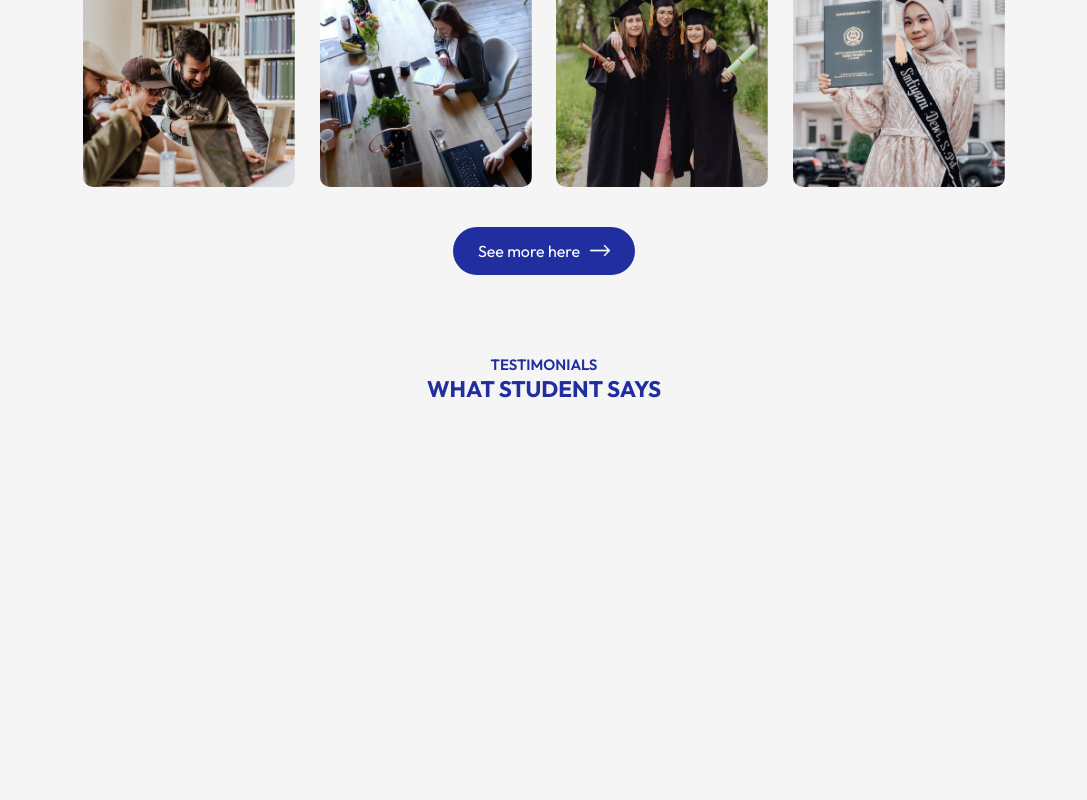
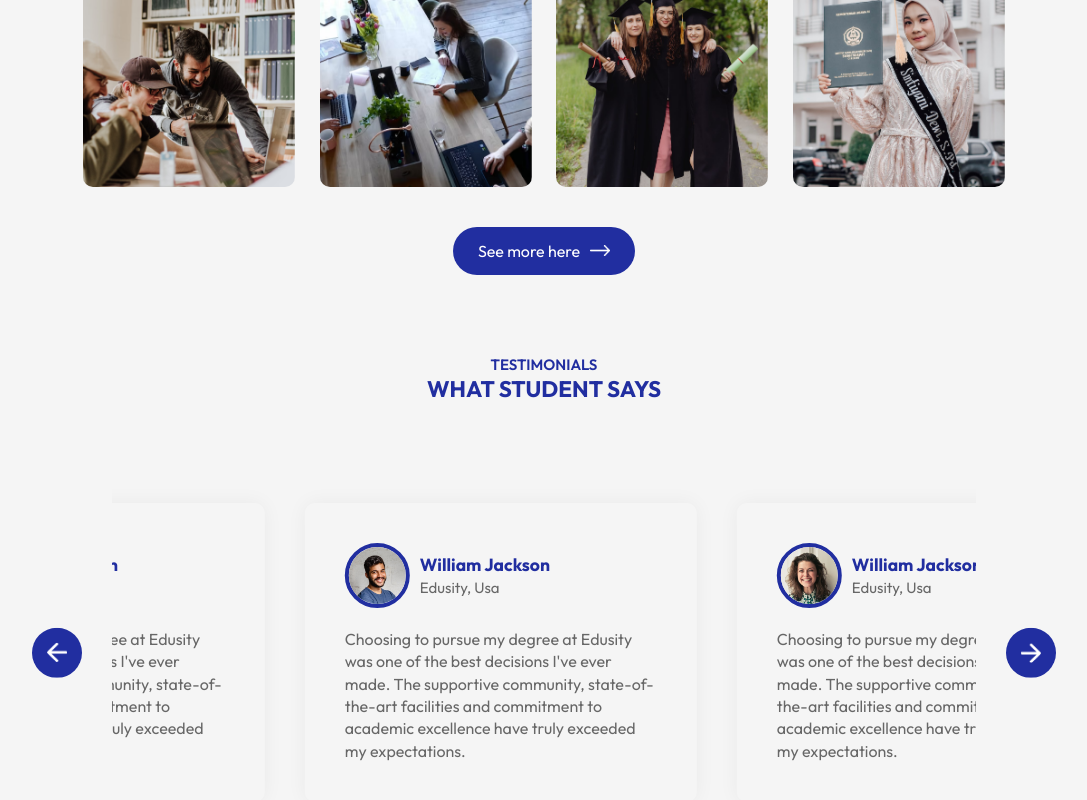
Before and after one commit to kaidoverse/educity, a React (Vite) app: page / in a window 1280 px wide. Shown: the part 2086-2886 px from the top of the page, without its empty margins (96-1183 px from the left). Before the commit the page ends 2519 px from the top, so only its background shows below. Built offline with nearby package versions, Linux system fonts and the light colour scheme.

Commit message:
updated testimonials component

```diff
--- a/src/App.jsx
+++ b/src/App.jsx
@@ -5,6 +5,7 @@
 import Title from './Components/Title/Title'
 import About from './Components/About/About'
 import Campus from './Components/Campus/Campus'
+import Testimonials from './Components/Testimonials/Testimonials'
 
 const App = () => {
   return (
@@ -18,7 +19,7 @@
         <Title subTitle='Gallery' title='Campus Photos' />
         <Campus />
         <Title subTitle='TESTIMONIALS' title='What Student Says' />
-
+        <Testimonials />
       </div>
     </div>
   )
--- /dev/null
+++ b/src/Components/Testimonials/Testimonials.css
@@ -0,0 +1,67 @@
+.testimonials {
+  margin: 80px auto;
+  padding: 0 80px;
+  position: relative;
+}
+
+.next-btn,
+.back-btn {
+  position: absolute;
+  top: 50%;
+  right: 0;
+  transform: translateY(-50%);
+  padding: 15px;
+  width: 50px;
+  border-radius: 50%;
+  cursor: pointer;
+  background: #212ea0;
+}
+
+.back-btn {
+  right: auto;
+  left: 0;
+}
+
+.slider {
+  overflow: hidden;
+}
+
+.slider ul {
+  display: flex;
+  width: 200%;
+  overflow: hidden;
+  transition: 0.5s;
+  transform: translateX(-15%);
+}
+
+.slider ul li {
+  list-style: none;
+  width: 50%;
+  padding: 20px;
+}
+
+.slide {
+  box-shadow: 0 0 20px rgba(0, 0, 0, 0.05);
+  padding: 40px;
+  border-radius: 10px;
+  color: #676767;
+  line-height: 1.4;
+}
+
+.slide img {
+  width: 65px;
+  border-radius: 50%;
+  margin-right: 10px;
+  border: 4px solid #212ea0;
+}
+
+.user-info {
+  display: flex;
+  align-items: center;
+  margin-bottom: 20px;
+  font-size: 15px;
+}
+
+.user-info h3 {
+  color: #212ea0;
+}
--- /dev/null
+++ b/src/Components/Testimonials/Testimonials.jsx
@@ -0,0 +1,105 @@
+import { React, useRef } from 'react'
+import './Testimonials.css'
+import next_icon from '../../assets/next-icon.png'
+import back_icon from '../../assets/back-icon.png'
+import user_1 from '../../assets/user-1.png'
+import user_2 from '../../assets/user-2.png'
+import user_3 from '../../assets/user-3.png'
+import user_4 from '../../assets/user-4.png'
+
+const Testimonials = () => {
+
+    const slider = useRef();
+    let tx = 0;
+
+    const slideForward = () => {
+        if (tx > -50) {
+            tx -= 25;
+        }
+        slider.current.style.transform = `translateX(${tx}%)`
+    }
+    const slideBackward = () => {
+        if (tx < 0) {
+            tx += 25;
+        }
+        slider.current.style.transform = `translateX(${tx}%)`
+
+    }
+
+    return (
+        <div className='testimonials'>
+            <img src={next_icon} alt="" className='next-btn' onClick={slideForward} />
+            <img src={back_icon} alt="" className='back-btn' onClick={slideBackward} />
+            <div className="slider">
+                <ul ref={slider}>
+                    <li>
+                        <div className="slide">
+                            <div className="user-info">
+                                <img src={user_1} alt="" />
+                                <div>
+                                    <h3>William Jackson</h3>
+                                    <span>Edusity, Usa</span>
+                                </div>
+                            </div>
+                            <p>Choosing to pursue my degree at Edusity was one of
+                                the best decisions I've ever made. The supportive
+                                community, state-of-the-art facilities and commitment
+                                to academic excellence have truly exceeded my expectations.
+                            </p>
+                        </div>
+                    </li>
+                    <li>
+                        <div className="slide">
+                            <div className="user-info">
+                                <img src={user_2} alt="" />
+                                <div>
+                                    <h3>William Jackson</h3>
+                                    <span>Edusity, Usa</span>
+                                </div>
+                            </div>
+                            <p>Choosing to pursue my degree at Edusity was one of
+                                the best decisions I've ever made. The supportive
+                                community, state-of-the-art facilities and commitment
+                                to academic excellence have truly exceeded my expectations.
+                            </p>
+                        </div>
+                    </li>
+                    <li>
+                        <div className="slide">
+                            <div className="user-info">
+                                <img src={user_3} alt="" />
+                                <div>
+                                    <h3>William Jackson</h3>
+                                    <span>Edusity, Usa</span>
+                                </div>
+                            </div>
+                            <p>Choosing to pursue my degree at Edusity was one of
+                                the best decisions I've ever made. The supportive
+                                community, state-of-the-art facilities and commitment
+                                to academic excellence have truly exceeded my expectations.
+                            </p>
+                        </div>
+                    </li>
+                    <li>
+                        <div className="slide">
+                            <div className="user-info">
+                                <img src={user_4} alt="" />
+                                <div>
+                                    <h3>William Jackson</h3>
+                                    <span>Edusity, Usa</span>
+                                </div>
+                            </div>
+                            <p>Choosing to pursue my degree at Edusity was one of
+                                the best decisions I've ever made. The supportive
+                                community, state-of-the-art facilities and commitment
+                                to academic excellence have truly exceeded my expectations.
+                            </p>
+                        </div>
+                    </li>
+                </ul>
+            </div>
+        </div>
+    )
+}
+
+export default Testimonials
```
